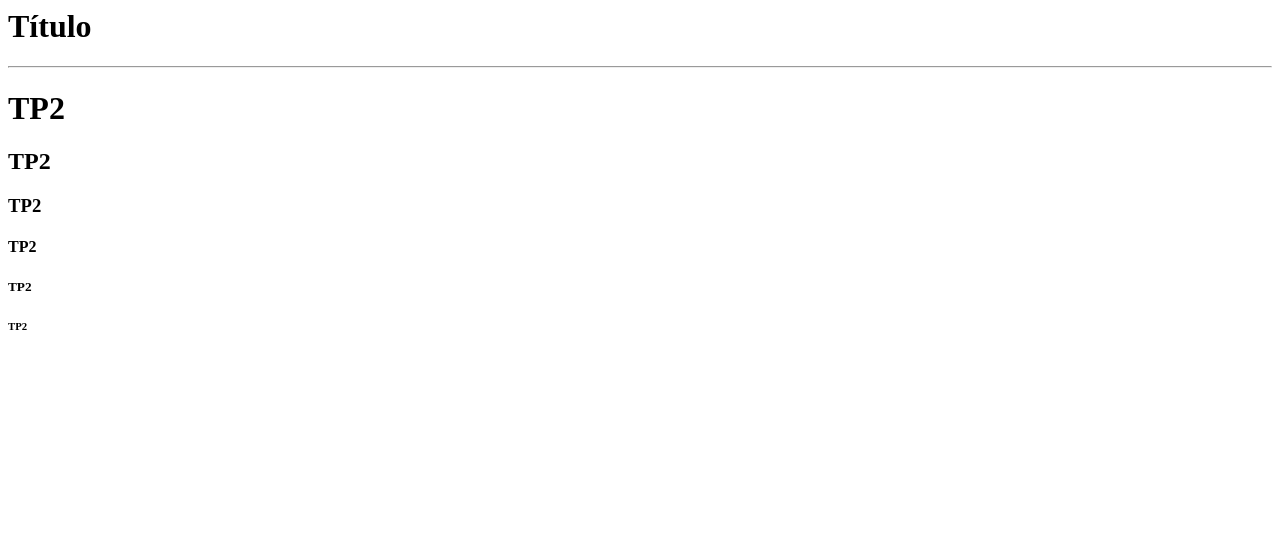
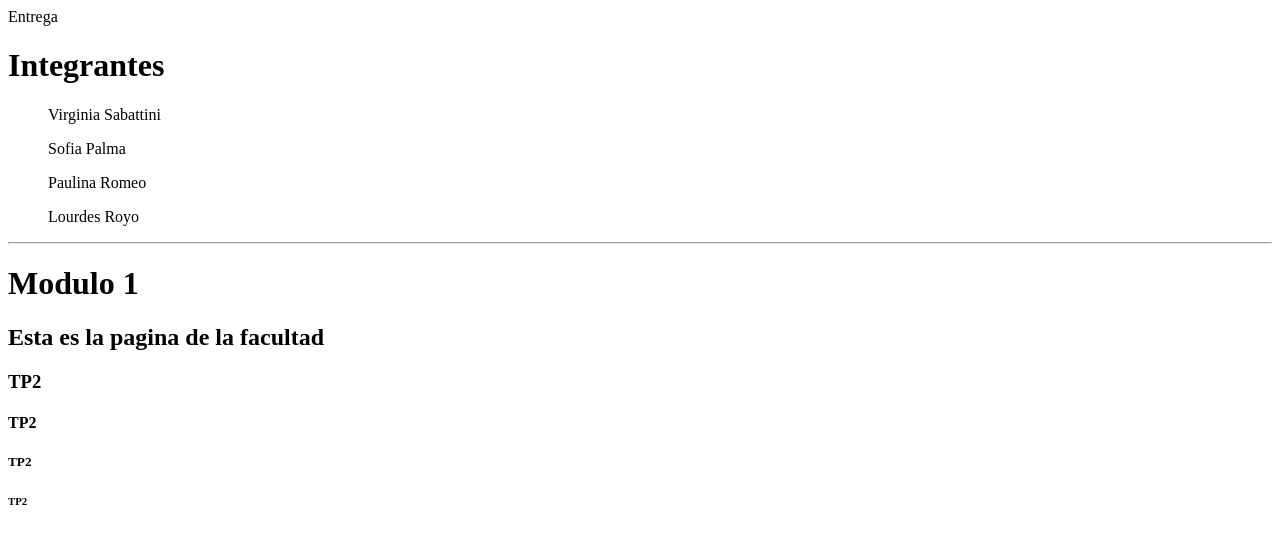
Before and after one commit to vslp2022/Entregas, a plain HTML site: page index.html in a window 1280 px wide. Drawn offline with Linux system fonts and the light colour scheme.

Commit message:
Update index.html

```diff
--- a/index.html
+++ b/index.html
@@ -1,20 +1,25 @@
 <html>
 
 <head>
+  Entrega
 <h1>
+Integrantes
 
-Título
 </h1>
+  <ul> Virginia Sabattini </ul>
+  <ul> Sofia Palma </ul>
+  <ul> Paulina Romeo </ul>
+  <ul> Lourdes Royo </ul>
 <hr>
 
 </head>
 
 <body>
 <h1>
-TP2
+Modulo 1
 </h1>
 <h2>
-TP2
+Esta es la pagina de la facultad
 </h2>
 <h3>
 TP2
```
